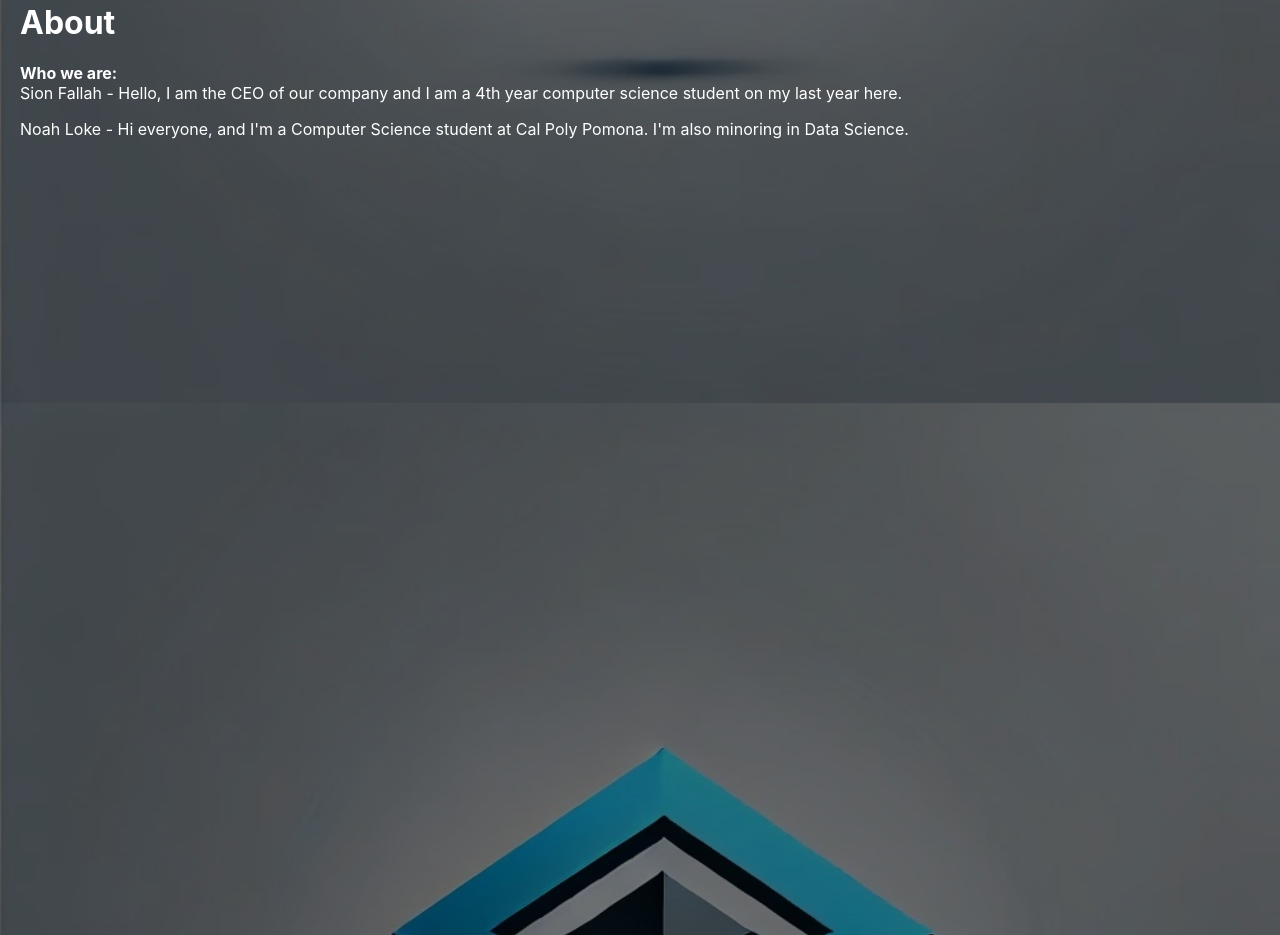
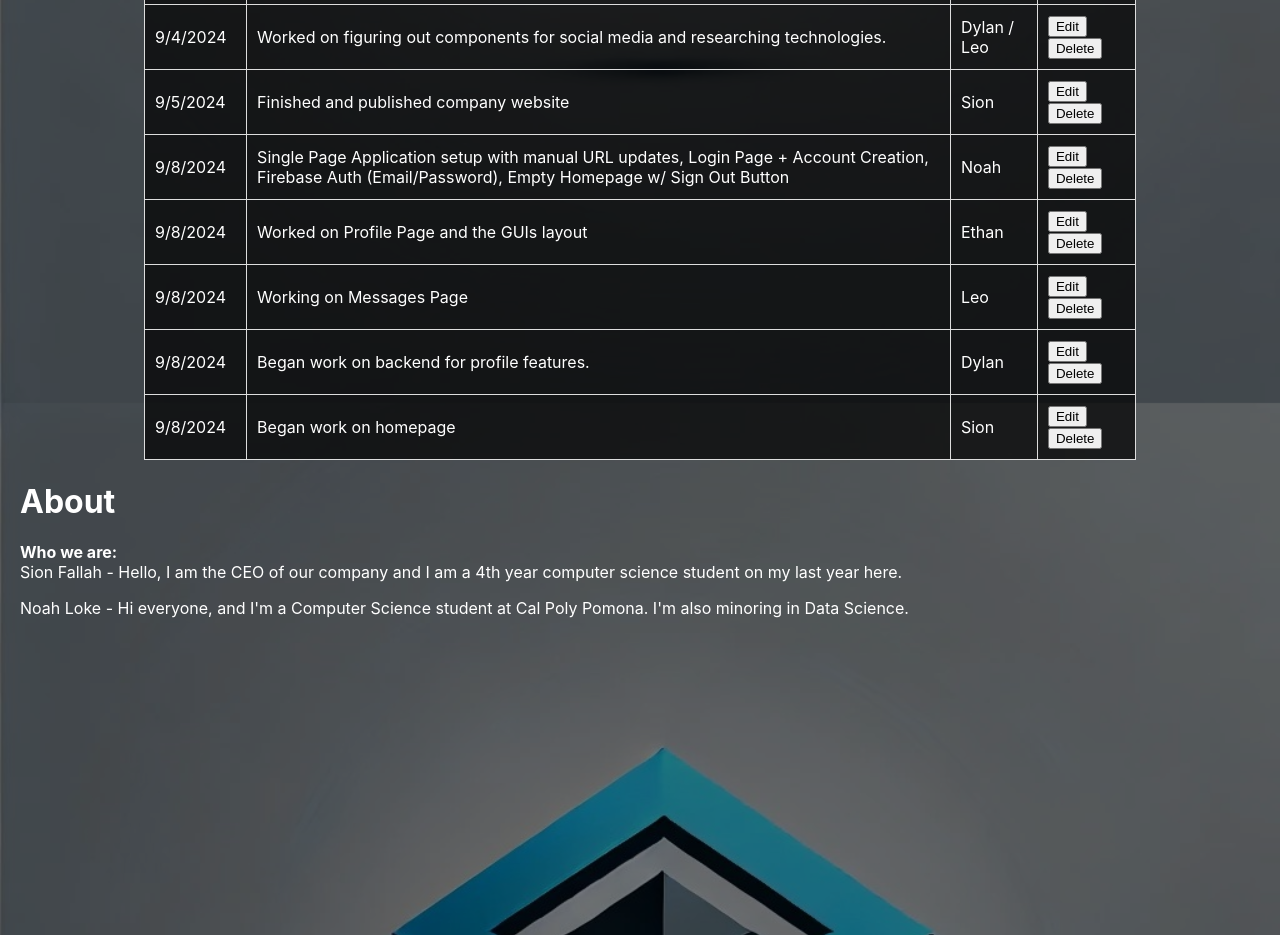
Before and after one commit to SionFallah11/SionFallah11, a React app: page index.html in a window 1280 px wide. Shown: the part 877-1812 px from the top of the page. Built offline with nearby package versions, Linux system fonts and the light colour scheme.

Commit message:
Update work log

```diff
--- a/index.html
+++ b/index.html
@@ -188,7 +188,12 @@ const workLogEntries = [
 {date: '2024-09-03T12:00', description: 'Continued work on company website, javascript components',name: 'Sion'},
 {date: '2024-09-04T12:00', description: 'Worked on the SRS and the layout of the GUI',name: 'Ethan'},
 {date: '2024-09-04T12:00', description: 'Worked on figuring out components for social media and researching technologies.',name: 'Dylan / Leo'},
-{date: '2024-09-05T12:00', description: 'Finished and published company website',name: 'Sion'}
+{date: '2024-09-05T12:00', description: 'Finished and published company website',name: 'Sion'},
+{date: '2024-09-08T12:00', description: 'Single Page Application setup with manual URL updates, Login Page + Account Creation, Firebase Auth (Email/Password), Empty Homepage w/ Sign Out Button',name: 'Noah'},
+{date: '2024-09-08T12:00', description: 'Worked on Profile Page and the GUIs layout',name: 'Ethan'},
+{date: '2024-09-08T12:00', description: 'Working on Messages Page',name: 'Leo'},
+{date: '2024-09-08T12:00', description: 'Began work on backend for profile features.',name: 'Dylan'},
+{date: '2024-09-08T12:00', description: 'Began work on homepage',name: 'Sion'}
 
 
 
```
